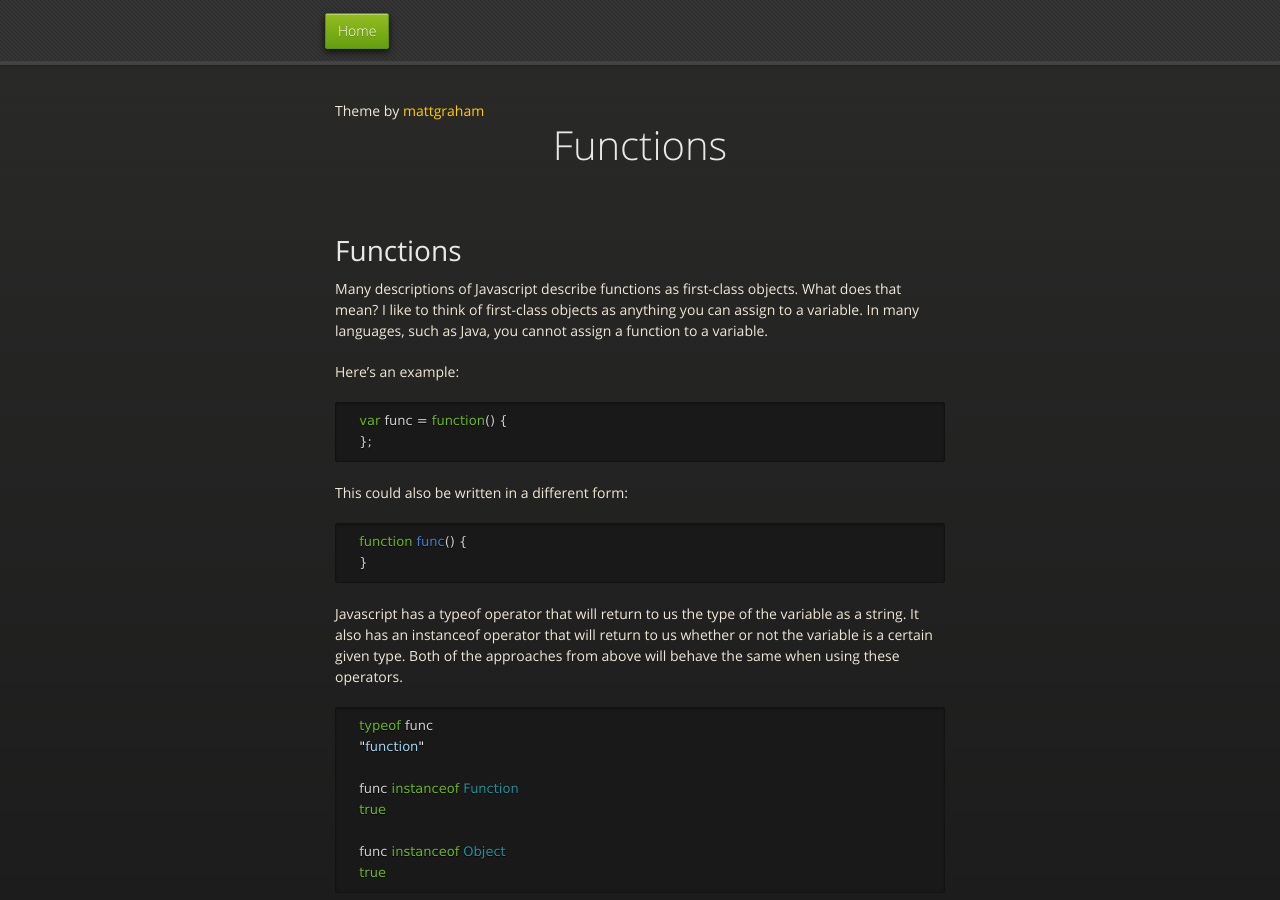
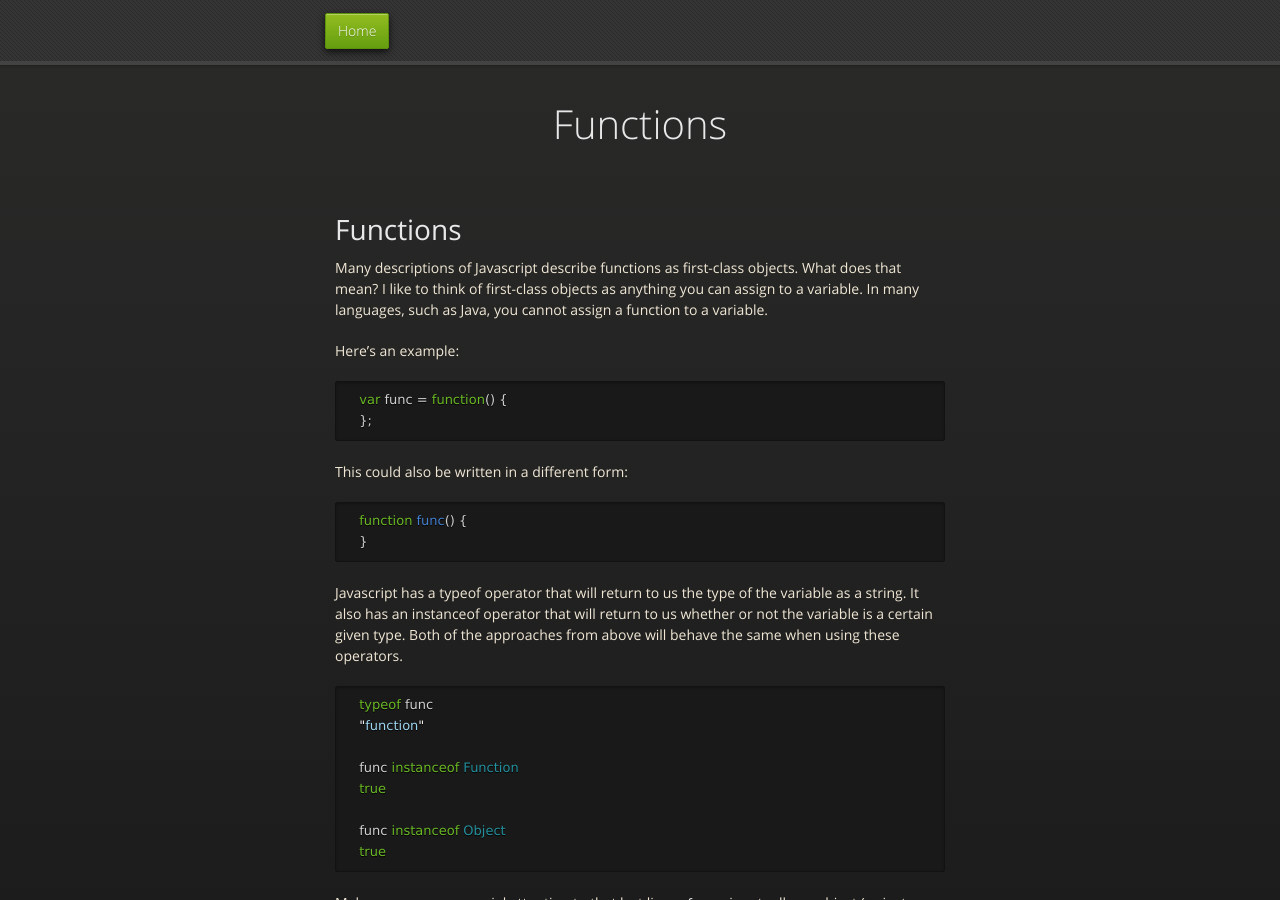
Before and after one commit to tmacdonald/tmacdonald.github.com, a Jekyll site: the page built from _posts/2012-10-26-functions.markdown, in a window 1280 px wide and 900 px high. Built offline with Jekyll 4.4.1, drawn with Linux system fonts in a browser that asks for light colours; Markdown is read by kramdown in place of the engine named in the settings.

Commit message:
Moving credit

```diff
--- a/_layouts/midnight.html
+++ b/_layouts/midnight.html
@@ -17,13 +17,13 @@
     </div>
     <div class="wrapper">
       <section>
-        <div>
-          <span class="credits right">Theme by <a href="http://twitter.com/#!/michigangraham">mattgraham</a></span>
-        </div>
         <div id="title">
           <h1>{{ page.title }}</h1>
         </div>
         {{ content }}
+        <div>
+          <span class="credits right">Theme by <a href="http://twitter.com/#!/michigangraham">mattgraham</a></span>
+        </div>
       </section>
     </div>
 	</body>
```
